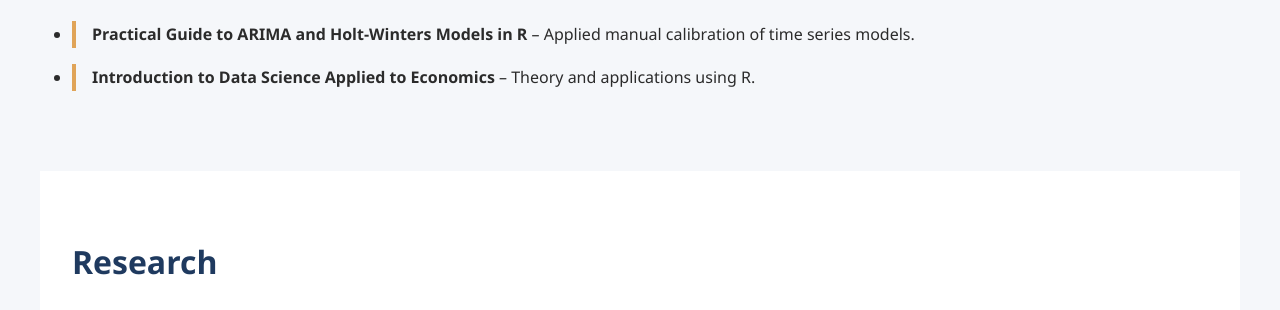
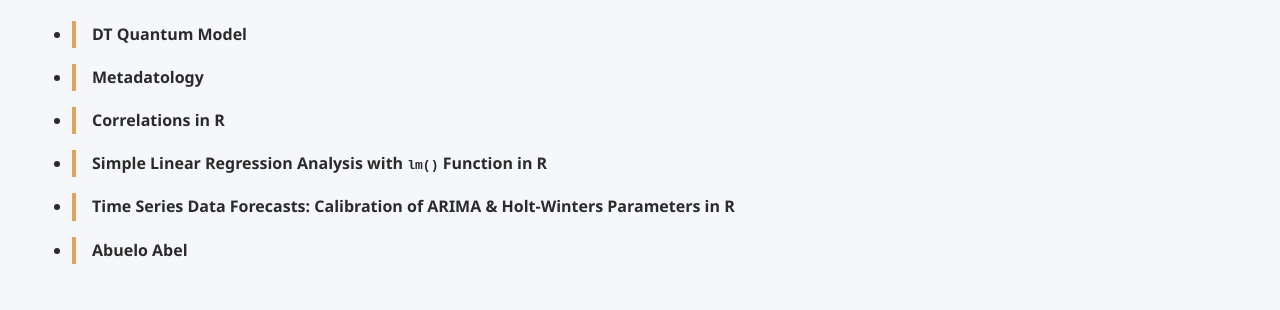
Before and after one commit to ROBERTODELGADOCASTRO/robertodelgadocastro.github.io, a plain HTML site: page index.html in a window 1280 px wide. Shown: the part 469-779 px from the top of the page. Drawn offline with Linux system fonts and the light colour scheme.

Commit message:
Update index.html

```diff
--- a/index.html
+++ b/index.html
@@ -76,15 +76,23 @@
   <div class="lang-en">
     <h2>Books</h2>
     <ul class="content-list">
-      <li><strong>Practical Guide to ARIMA and Holt-Winters Models in R</strong> – Applied manual calibration of time series models.</li>
-      <li><strong>Introduction to Data Science Applied to Economics</strong> – Theory and applications using R.</li>
+      <li><strong>DT Quantum Model</strong></li>
+      <li><strong>Metadatology</strong></li>
+      <li><strong>Correlations in R</strong></li>
+      <li><strong>Simple Linear Regression Analysis with <code>lm()</code> Function in R</strong></li>
+      <li><strong>Time Series Data Forecasts: Calibration of ARIMA & Holt-Winters Parameters in R</strong></li>
+      <li><strong>Abuelo Abel</strong></li>
     </ul>
   </div>
   <div class="lang-es">
     <h2>Libros</h2>
     <ul class="content-list">
-      <li><strong>Guía práctica de modelos ARIMA y Holt-Winters en R</strong> – Calibración manual aplicada a series de tiempo.</li>
-      <li><strong>Introducción a la ciencia de datos aplicada a la economía</strong> – Fundamentos teóricos y aplicaciones con R.</li>
+      <li><strong>DT Quantum Model</strong></li>
+      <li><strong>Metadatology</strong></li>
+      <li><strong>Correlations in R</strong></li>
+      <li><strong>Simple Linear Regression Analysis with <code>lm()</code> Function in R</strong></li>
+      <li><strong>Time Series Data Forecasts: Calibration of ARIMA & Holt-Winters Parameters in R</strong></li>
+      <li><strong>Abuelo Abel</strong></li>
     </ul>
   </div>
 </section>
```
